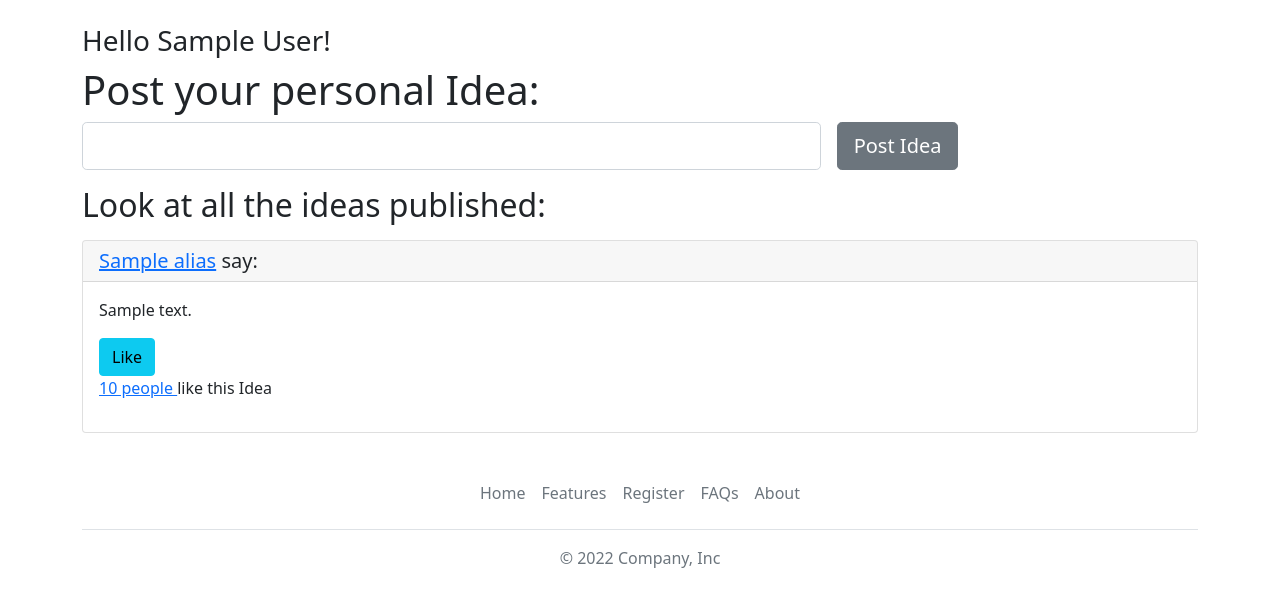
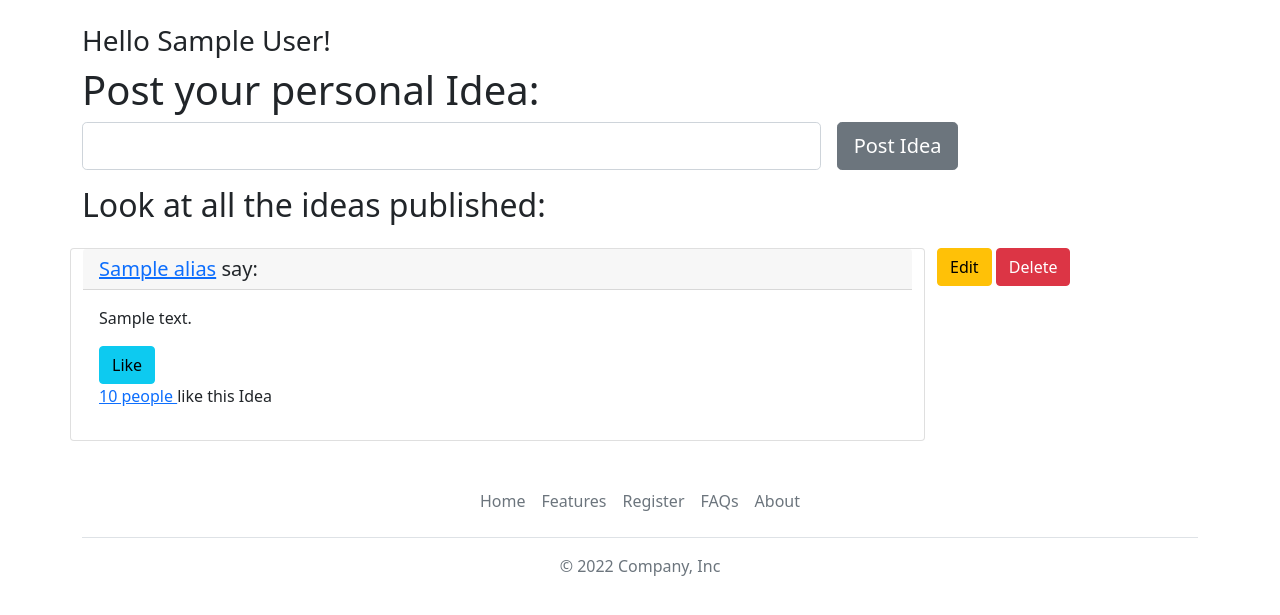
Before and after one commit to yalejop/bright_ideas, a Python web app: template flask_app/templates/dashboard.html in a window 1280 px wide. Shown: the part 73-688 px from the top of the page. Run offline with Jinja, Linux system fonts and the light colour scheme; the template is opened without the code that fills it: most values are stand-ins (such as "Sample title", 1, 10 or a date in 2020).

Commit message:
create a button to delete a posts, only if is your own post

```diff
--- a/flask_app/templates/dashboard.html
+++ b/flask_app/templates/dashboard.html
@@ -14,7 +14,7 @@
             <span class="fs-4">Brigth Ideas</span>
             </a>
             <ul class="nav nav-pills">
-                <li class="nav-item"><a href="#" class="nav-link active" aria-current="page">Home</a></li>
+                <li class="nav-item"><a href="/" class="nav-link active" aria-current="page">Home</a></li>
                 <li class="nav-item"><a href="#" class="nav-link" aria-current="page"></a></li>
                 <li class="nav-item"><a href="/logout/" class="btn btn-danger">LogOut</a></li>
             </ul>
@@ -47,10 +47,10 @@
                 </div>
             </form>
         </div>
-        <div class="mt-3">
+        <div class="mt-3 row">
             <h2>Look at all the ideas published:</h2>
             {% for post in posts %}
-            <div class="card mt-3">
+            <div class="card mt-3 col-9">
                 <h5 class="card-header"><a href="/users/{{post.users_id}}">{{post.alias}}</a> say:</h5>
                 <div class="card-body">
                     <p class="card-text">
@@ -63,6 +63,12 @@
                     </form>
                     <p><a href="/bright_ideas/{{post.id}}">{{post.post_likes}} people </a>like this Idea</p>
                 </div>
+            </div>
+            <div class="col-3 mt-3">
+                {% if post.users_id == usuario.id %}
+                    <a href="#" class="btn btn-warning">Edit</a>
+                    <a href="/delete/posts/{{post.id}}" class="btn btn-danger">Delete</a>
+                {% endif %}
             </div>
             {% endfor %}
         </div>
--- a/flask_app/templates/index.html
+++ b/flask_app/templates/index.html
@@ -16,8 +16,8 @@
                     <li>Home</li>
                     <li>About Us</li>
                     <li>Work</li>
-                    <li>Info</li>
-                    <li><a href="login/">Login</a></li>
+                    <li><a href="/dashboard">Dashboard</a></li>
+                    <li><a href="/login">Login</a></li>
                 </ul>
             </div>
             <div class="info">
```
Also changed, not shown: flask_app/controllers/posts_controller.py (+11 -0 lines), flask_app/models/posts.py (+10 -0 lines).
